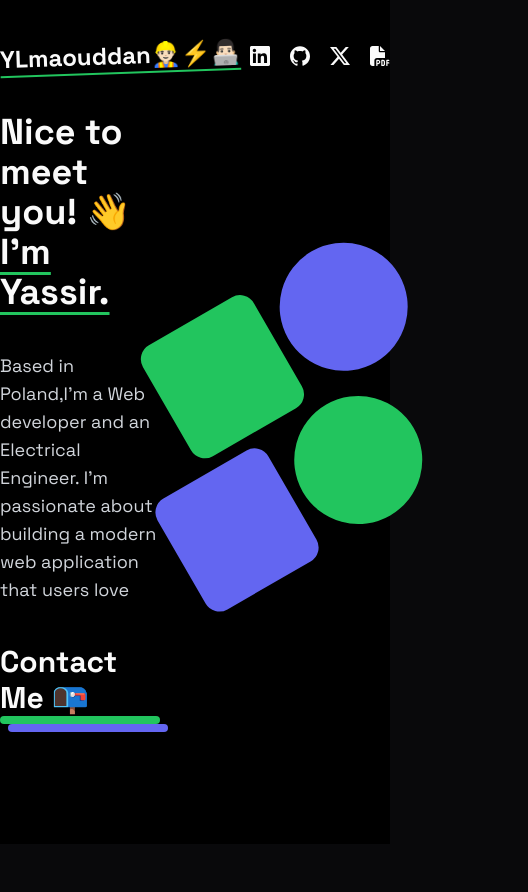
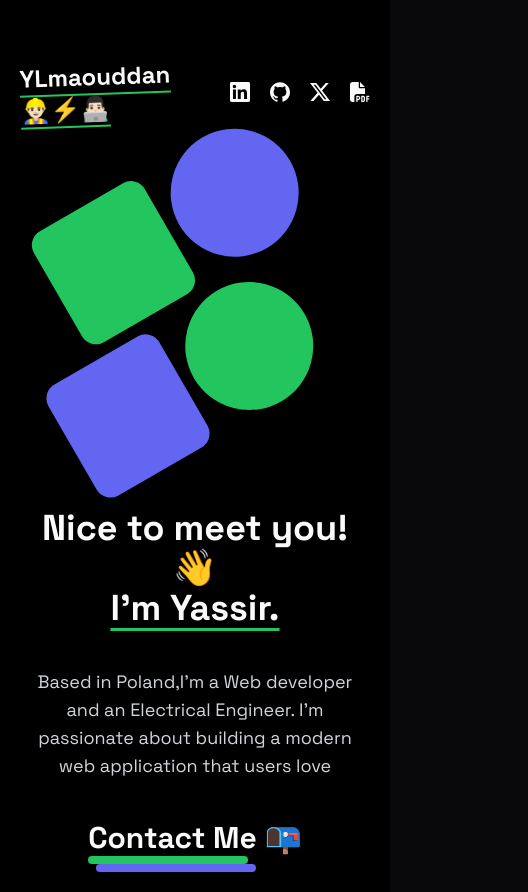
Before and after one commit to YLamouddan/portfolio-demo, a Next.js app: page / in a window 390 px wide. Shown: the whole page, 528 px wide, since content can reach past the window. Before the commit the page ends 844 px from the top, so only its background shows below. Built offline with nearby package versions, Linux system fonts and the light colour scheme.

Commit message:
modified:   app/(home)/components/HeroSection.tsx modified:   app/(home)/page.tsx modified:   app/globals.css

```diff
--- a/app/(home)/components/HeroSection.tsx
+++ b/app/(home)/components/HeroSection.tsx
@@ -5,9 +5,9 @@ export default function HeroSection() {
 
     return (
 
-        <div className=" min-h-[60vh] flex items-center justify-between">
+        <div className=" min-h-[60vh] flex flex-col-reverse gap-14 lg:gap-0 lg:flex-row items-center justify-between">
 
-            <div className=" space-y-10" >
+            <div className=" space-y-10 text  text-center lg:text-left">
                 <h1 className=" text-4xl lg:text-7xl font-bold"> Nice to meet you! 👋
 
                 <br /> <span className=" underline underline-offset-8 decoration-green-500">{"I'm Yassir."}</span>
--- a/app/(home)/page.tsx
+++ b/app/(home)/page.tsx
@@ -8,7 +8,7 @@ export default function page(){
   return (
     <div className="min-h-screen bg-black">
 
-    <div className="max-w-7xl mx-auto">
+    <div className="max-w-7xl mx-auto p-5 overflow-hidden">
 
        <Navbar/>
 
--- a/app/globals.css
+++ b/app/globals.css
@@ -74,3 +74,20 @@
     @apply bg-background text-foreground;
   }
 }
+
+.glow {
+
+
+    width: 0px;
+    height: 0px;
+    border-radius: 50%;
+
+    box-shadow:
+      0 0 200px 130px #c026d3;
+
+
+
+
+
+
+}
```
